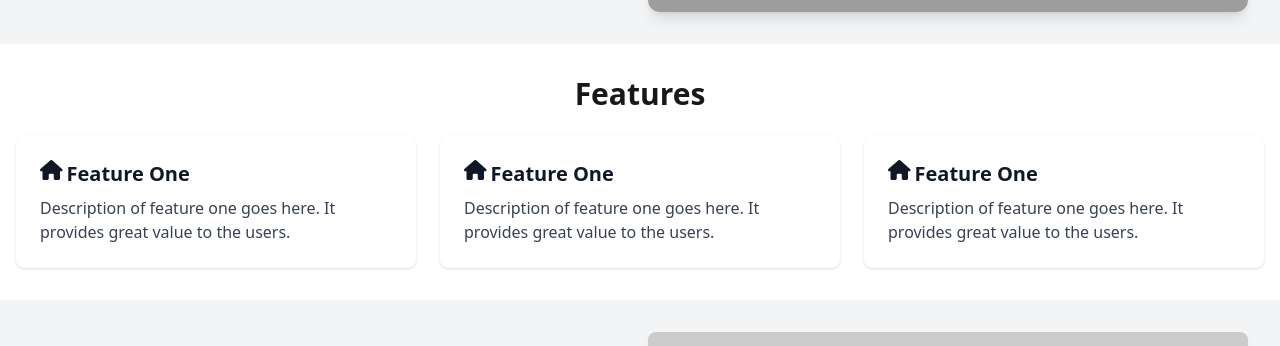
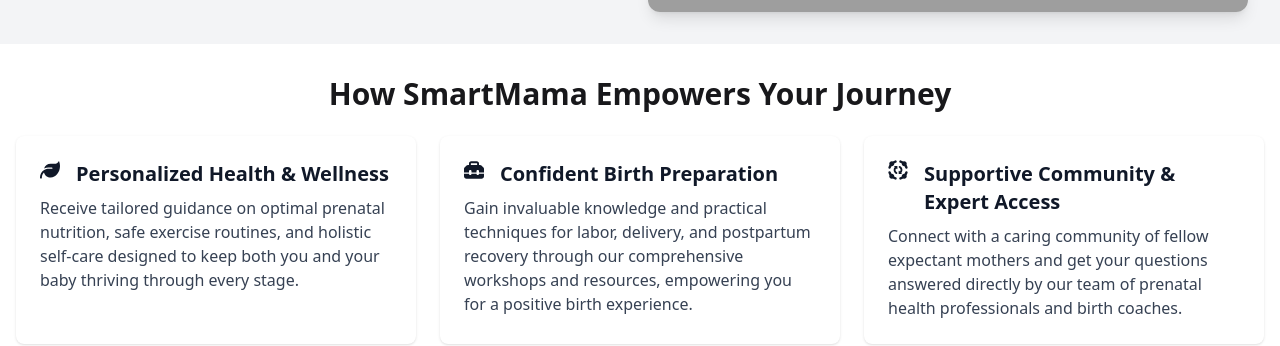
Before and after one commit to Captain-Carl-Larc/smart-mama-landing, a React (Vite) app: page / in a window 1280 px wide. Shown: the part 454-800 px from the top of the page. Built offline with nearby package versions, Linux system fonts and the light colour scheme; grey boxes are pictures that could not be loaded.

Commit message:
features section copywriting

```diff
--- a/src/components/features.jsx
+++ b/src/components/features.jsx
@@ -1,55 +1,65 @@
 //imports
 import { FontAwesomeIcon } from "@fortawesome/react-fontawesome";
-import { faHouse } from "@fortawesome/free-solid-svg-icons";
+import {
+  faLeaf,
+  faToolbox,
+  faGroupArrowsRotate,
+} from "@fortawesome/free-solid-svg-icons";
 function Features() {
   return (
     <section>
       <div className="container mx-auto px-4 py-8">
-        <h2 className="text-3xl font-bold mb-6 text-center">Features</h2>
+        <h2 className="text-3xl font-bold mb-6 text-center">
+          How SmartMama Empowers Your Journey
+        </h2>
         <div className="grid grid-cols-1 md:grid-cols-3 gap-6">
           <div className="feature-item bg-white p-6 rounded-lg shadow hover:shadow-lg transition-shadow duration-300">
-            <div className="flex gap-1 items-start justify-start ">
+            <div className="flex gap-2 md:gap-x-4  items-start md:items-start justify-start ">
               <FontAwesomeIcon
-                icon={faHouse}
+                icon={faLeaf}
                 className=" text-gray-900 text-xl"
               />
               <h3 className="text-xl font-semibold mb-2  text-gray-900">
-                Feature One
+                Personalized Health & Wellness
               </h3>
             </div>
             <p className="text-gray-700">
-              Description of feature one goes here. It provides great value to
-              the users.
+              Receive tailored guidance on optimal prenatal nutrition, safe
+              exercise routines, and holistic self-care designed to keep both
+              you and your baby thriving through every stage.
             </p>
           </div>
           <div className="feature-item bg-white p-6 rounded-lg shadow hover:shadow-lg transition-shadow duration-300">
-            <div className="flex gap-1 items-start justify-start ">
+            <div className="flex gap-2 md:gap-x-4  items-start md:items-start  justify-start ">
               <FontAwesomeIcon
-                icon={faHouse}
+                icon={faToolbox}
                 className=" text-gray-900 text-xl"
               />
               <h3 className="text-xl font-semibold mb-2  text-gray-900">
-                Feature One
+                Confident Birth Preparation
               </h3>
             </div>
             <p className="text-gray-700">
-              Description of feature one goes here. It provides great value to
-              the users.
+              Gain invaluable knowledge and practical techniques for labor,
+              delivery, and postpartum recovery through our comprehensive
+              workshops and resources, empowering you for a positive birth
+              experience.
             </p>
           </div>
           <div className="feature-item bg-white p-6 rounded-lg shadow hover:shadow-lg transition-shadow duration-300">
-            <div className="flex gap-1 items-start justify-start ">
+            <div className="flex gap-2 md:gap-x-4  items-start md:items-start  justify-start ">
               <FontAwesomeIcon
-                icon={faHouse}
+                icon={faGroupArrowsRotate}
                 className=" text-gray-900 text-xl"
               />
               <h3 className="text-xl font-semibold  text-gray-900 mb-2">
-                Feature One
+                Supportive Community & Expert Access
               </h3>
             </div>
             <p className="text-gray-700">
-              Description of feature one goes here. It provides great value to
-              the users.
+              Connect with a caring community of fellow expectant mothers and
+              get your questions answered directly by our team of prenatal
+              health professionals and birth coaches.
             </p>
           </div>
         </div>
```
